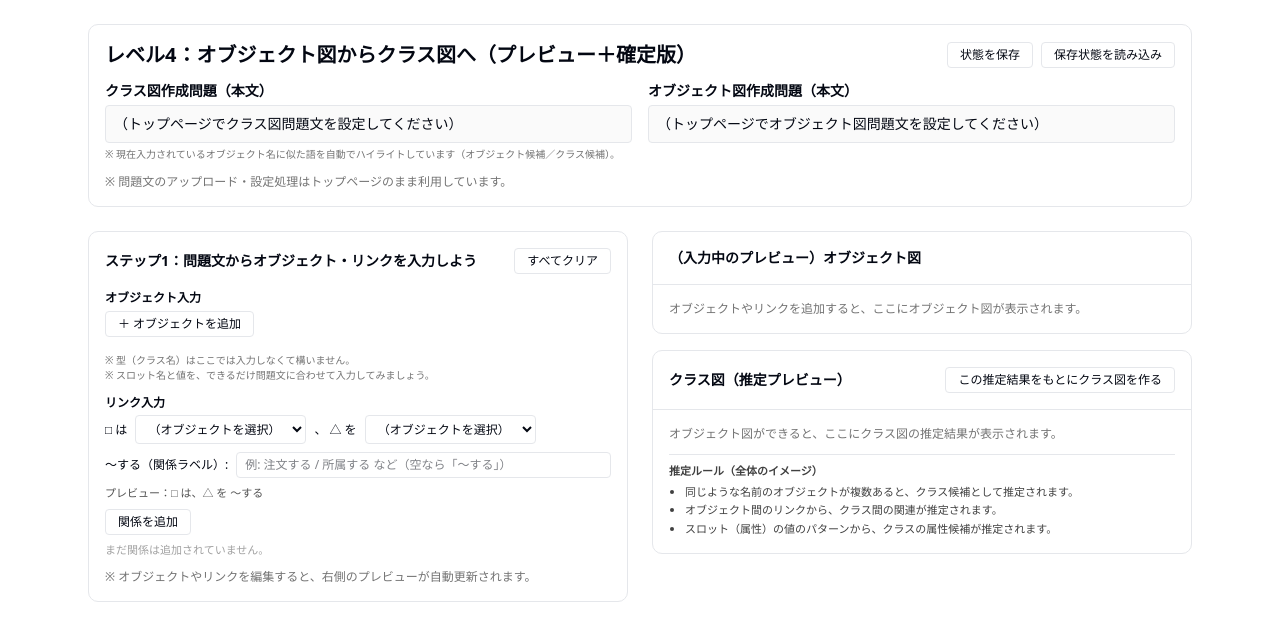
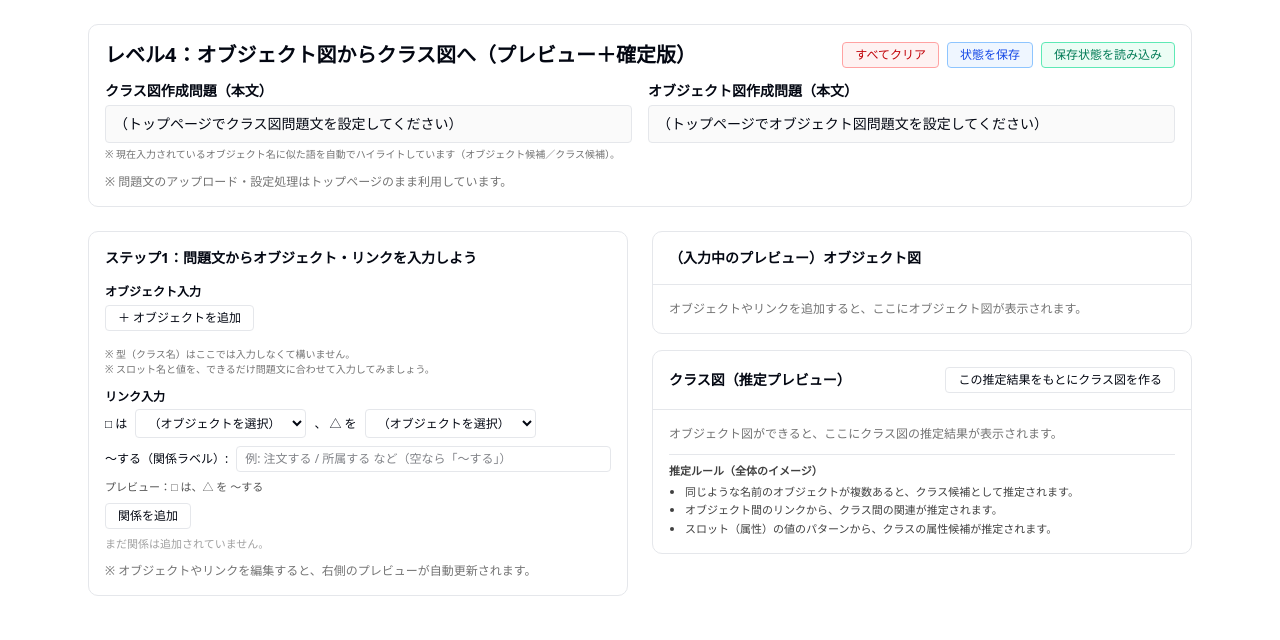
Before and after one commit to reiya1626/app-kanri, a Next.js app: page /level4 in a window 1280 px wide. Shown: the top 640 px of the page. Built offline with nearby package versions, Linux system fonts and the light colour scheme.

Commit message:
ボタン並べて表示した

```diff
--- a/app/level4/page.tsx
+++ b/app/level4/page.tsx
@@ -574,21 +574,29 @@ export default function Level4Page() {
     <div className="max-w-6xl mx-auto p-6 space-y-6">
       {/* 上部：問題文表示 */}
       <section className="rounded-lg border bg-white p-4 space-y-3">
-        <div className="flex items-center justify-between">
+        <div className="flex items-center justify-between gap-4">
           <h1 className="text-xl font-semibold">
             レベル4：オブジェクト図からクラス図へ（プレビュー＋確定版）
           </h1>
-          <div className="flex gap-2">
+          {/* ★ グローバル操作ボタン（色付きで横並び） */}
+          <div className="flex flex-wrap gap-2">
             <button
               type="button"
-              className="text-xs px-3 py-1 rounded border"
+              className="text-xs px-3 py-1 rounded border bg-red-50 border-red-300 text-red-700 hover:bg-red-100"
+              onClick={handleClearAll}
+            >
+              すべてクリア
+            </button>
+            <button
+              type="button"
+              className="text-xs px-3 py-1 rounded border bg-blue-50 border-blue-300 text-blue-700 hover:bg-blue-100"
               onClick={handleSaveState}
             >
               状態を保存
             </button>
             <button
               type="button"
-              className="text-xs px-3 py-1 rounded border"
+              className="text-xs px-3 py-1 rounded border bg-emerald-50 border-emerald-300 text-emerald-700 hover:bg-emerald-100"
               onClick={handleLoadState}
             >
               保存状態を読み込み
@@ -636,13 +644,7 @@ export default function Level4Page() {
             <h2 className="font-semibold text-sm">
               ステップ1：問題文からオブジェクト・リンクを入力しよう
             </h2>
-            <button
-              type="button"
-              className="text-xs px-3 py-1 rounded border"
-              onClick={handleClearAll}
-            >
-              すべてクリア
-            </button>
+            {/* ここにはもう「すべてクリア」ボタンは置かない */}
           </div>
 
           <div className="space-y-3">
@@ -786,9 +788,13 @@ export default function Level4Page() {
               <div className="border-t pt-2 text-[11px] text-neutral-700 space-y-1">
                 <div className="font-semibold">推定ルール（全体のイメージ）</div>
                 <ul className="list-disc pl-4 space-y-0.5">
-                  <li>同じような名前のオブジェクトが複数あると、クラス候補として推定されます。</li>
+                  <li>
+                    同じような名前のオブジェクトが複数あると、クラス候補として推定されます。
+                  </li>
                   <li>オブジェクト間のリンクから、クラス間の関連が推定されます。</li>
-                  <li>スロット（属性）の値のパターンから、クラスの属性候補が推定されます。</li>
+                  <li>
+                    スロット（属性）の値のパターンから、クラスの属性候補が推定されます。
+                  </li>
                 </ul>
               </div>
 
```
